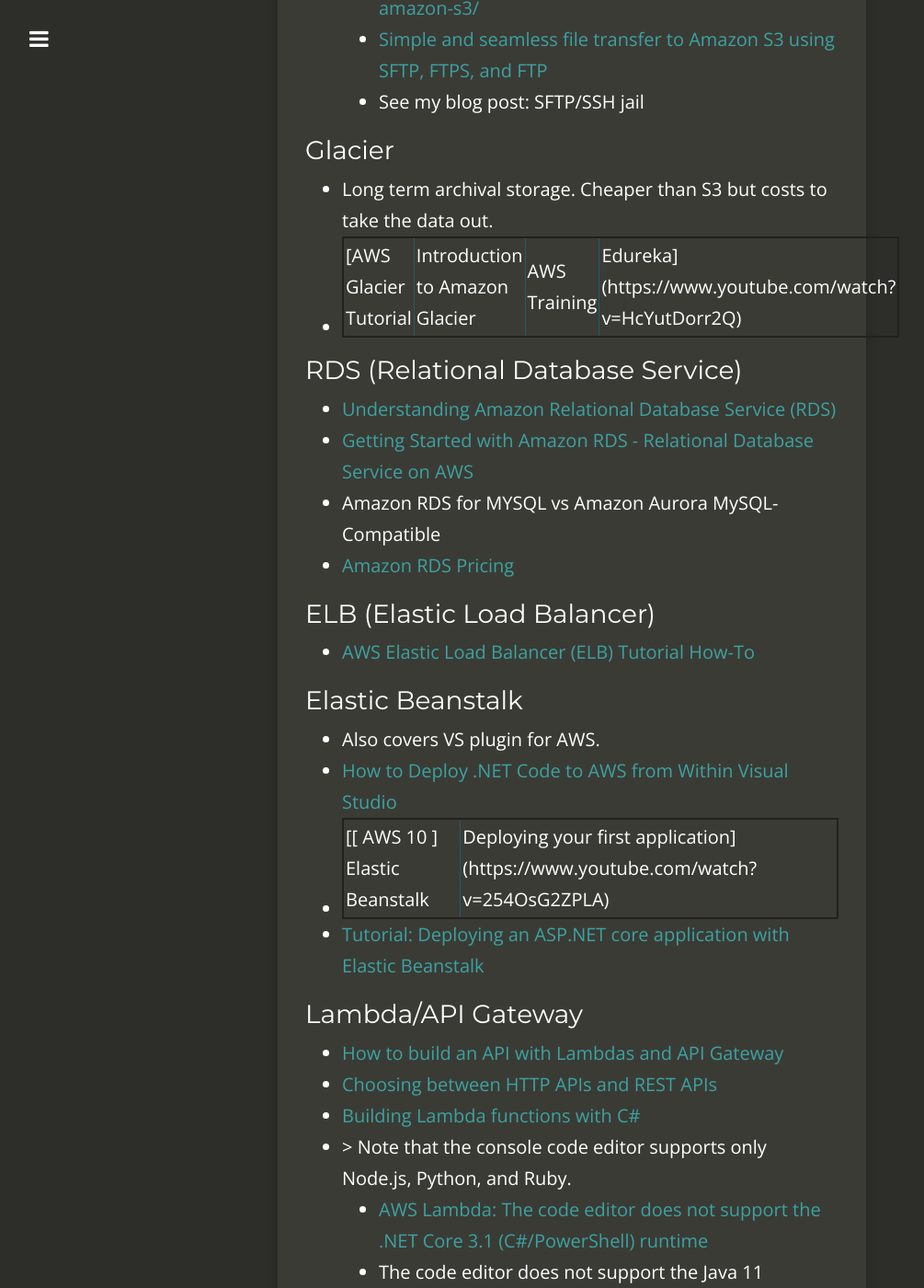
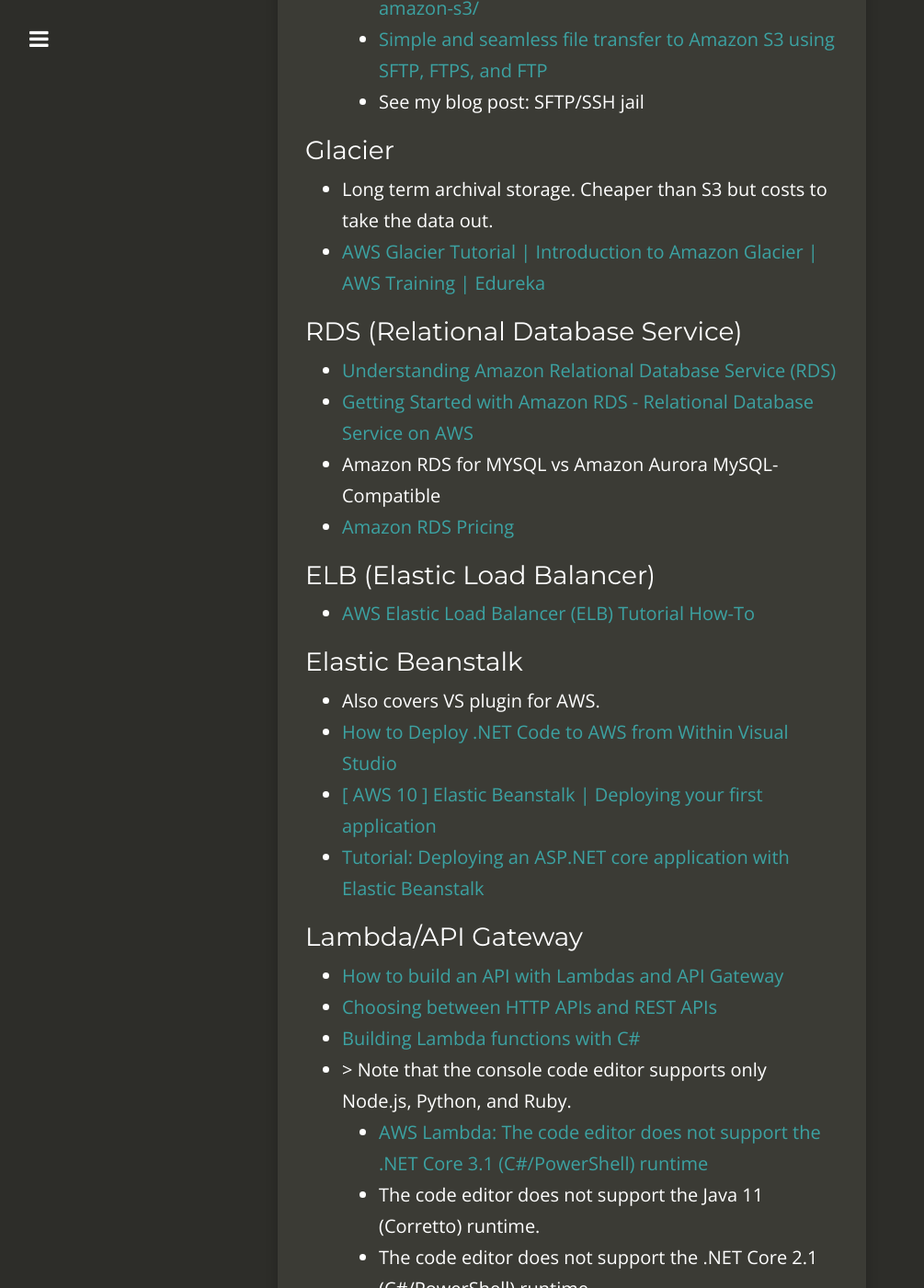
Before and after one commit to 2E0PGS/blog, a Jekyll site: the page built from _posts/2021-07-29-cloud-provider-comparison-notes.md, in a window 1280 px wide and 1400 px high, scrolled down 1483 px. Shown: the whole window at 92% size, without its empty margins (18-1023 px from the left). Built offline with Jekyll 4.4.1, drawn with Linux system fonts in a browser that asks for light colours; nearby versions of some CDN libraries; comment, search, counter and statistics services are not loaded; some of the changed text lies outside the part shown.

Commit message:
Escape special chars.

```diff
--- a/_posts/2021-07-29-cloud-provider-comparison-notes.md
+++ b/_posts/2021-07-29-cloud-provider-comparison-notes.md
@@ -48,7 +48,7 @@
 ### Glacier
 
 * Long term archival storage. Cheaper than S3 but costs to take the data out.
-* [AWS Glacier Tutorial | Introduction to Amazon Glacier | AWS Training | Edureka](https://www.youtube.com/watch?v=HcYutDorr2Q)
+* [AWS Glacier Tutorial \| Introduction to Amazon Glacier \| AWS Training \| Edureka](https://www.youtube.com/watch?v=HcYutDorr2Q)
 
 ### RDS (Relational Database Service)
 
@@ -65,7 +65,7 @@
 
 * Also covers VS plugin for AWS.
 * [How to Deploy .NET Code to AWS from Within Visual Studio](https://www.youtube.com/watch?v=pgRzdZeNxD8)
-* [[ AWS 10 ] Elastic Beanstalk | Deploying your first application](https://www.youtube.com/watch?v=254OsG2ZPLA)
+* [[ AWS 10 ] Elastic Beanstalk \| Deploying your first application](https://www.youtube.com/watch?v=254OsG2ZPLA)
 * [Tutorial: Deploying an ASP.NET core application with Elastic Beanstalk](https://docs.aws.amazon.com/elasticbeanstalk/latest/dg/dotnet-core-tutorial.html)
 
 ### Lambda/API Gateway
@@ -142,7 +142,7 @@
 
 ### Blob Storage
 
-* [Azure Blob Storage Tutorial - Setup & Explore with Azure Portal | Part 1](https://youtu.be/-sCKnOm8G_g)
+* [Azure Blob Storage Tutorial - Setup & Explore with Azure Portal \| Part 1](https://youtu.be/-sCKnOm8G_g)
 * FTP
 	* [FTP to Azure Blob Storage](https://stackoverflow.com/questions/39992173/ftp-to-azure-blob-storage)
 	* See my blog post: SFTP/SSH jail
```
